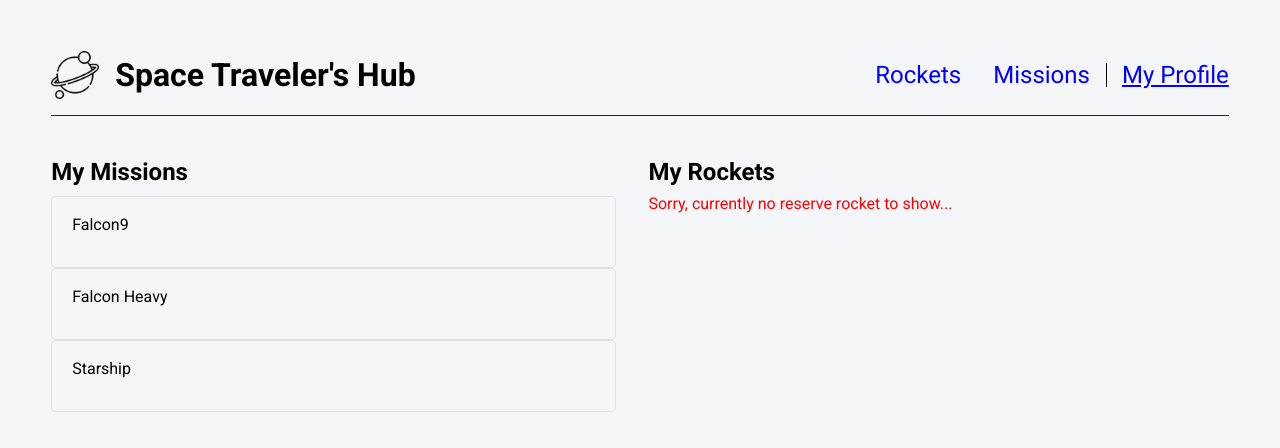
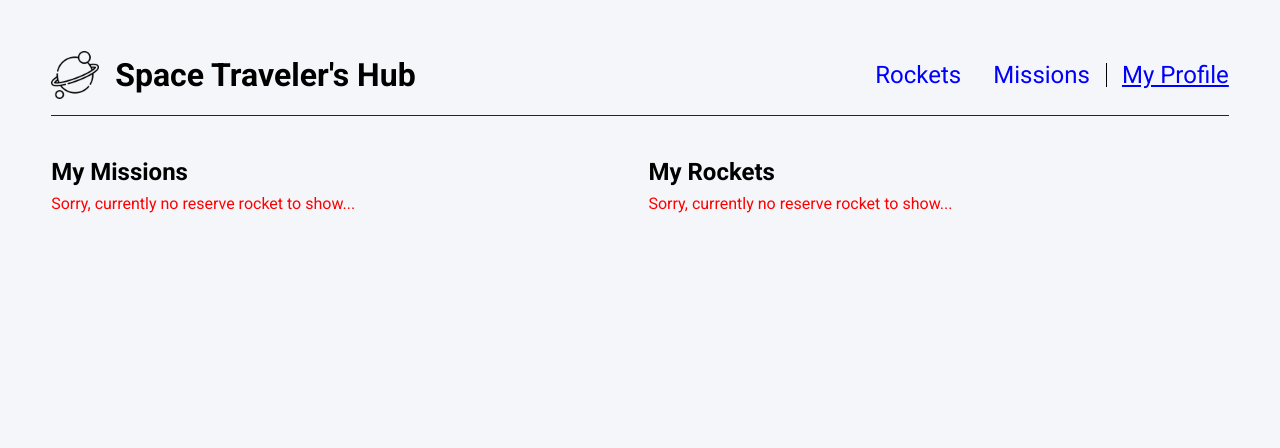
Before and after one commit to dgcuenca/spaces-travelers--hub, a React (Create React App) app: page /my-profile in a window 1280 px wide. Shown: the top 448 px of the page. Built offline with nearby package versions, Linux system fonts and the light colour scheme.

Commit message:
Display dinamically joined missions

```diff
--- a/src/features/missions/missions.slice.jsx
+++ b/src/features/missions/missions.slice.jsx
@@ -18,7 +18,7 @@ export const fetchMissions = createAsyncThunk(FETCH_MISSIONS, async () => {
 });
 
 export const getJoinedMissions = (state) => {
-  const joinedMissions = state.missions.filter(
+  const joinedMissions = state.missions.missions.filter(
     (mission) => mission.reserved === true,
   );
   return joinedMissions;
--- a/src/pages/Profile.jsx
+++ b/src/pages/Profile.jsx
@@ -1,18 +1,31 @@
 import React from 'react';
 import { useSelector } from 'react-redux';
 import { reservedRockets } from '../features/rockets/rockets.slice';
+import { getJoinedMissions } from '../features/missions/missions.slice';
 import styles from './Profile.module.scss';
 
 const Profile = () => {
   const rockets = useSelector(reservedRockets);
+  const missions = useSelector(getJoinedMissions);
   return (
     <div className={styles.profile}>
       <div className={styles.profile__wrapper}>
         <h2 className={styles.profile__title}>My Missions</h2>
         <ul className={styles.profile__items}>
-          <li className={styles.profile__item}>Falcon9</li>
-          <li className={styles.profile__item}>Falcon Heavy</li>
-          <li className={styles.profile__item}>Starship</li>
+          {missions.length > 0 ? (
+            missions.map((mission) => (
+              <li
+                className={styles.profile__item}
+                key={mission.mission_id}
+              >
+                {mission.mission_name}
+              </li>
+            ))
+          ) : (
+            <li className={styles['profile__item--none']}>
+              Sorry, currently no reserve rocket to show...
+            </li>
+          )}
         </ul>
       </div>
       <div className={styles.profile__wrapper}>
```
